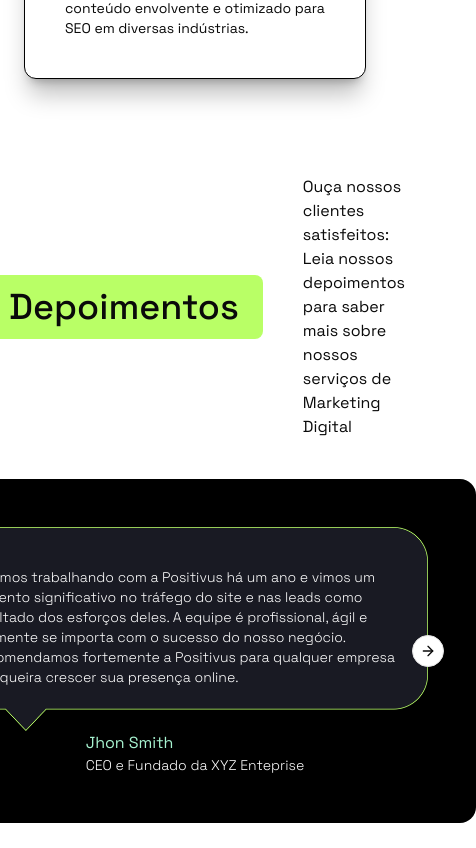
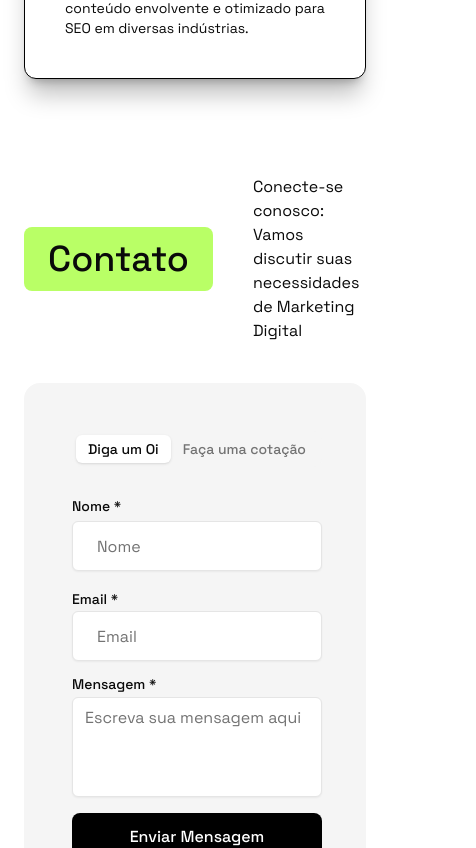
Before and after one commit to RaphaelFreitasDEVFull/landingpage, a Next.js app: page / in a window 390 px wide. Shown: the part 8480-9328 px from the top of the page, 476 px wide, since content can reach past the window. Built offline with nearby package versions, Linux system fonts and the light colour scheme.

Commit message:
fix: fix

```diff
--- a/app/components/pages/home/testimonies/index.tsx
+++ b/app/components/pages/home/testimonies/index.tsx
@@ -10,12 +10,12 @@ import Image from 'next/image'
 
 const Testimonies = () => {
   return (
-    <section className="container py-12 flex flex-col gap-10 items-center ">
+    <section className="container py-12  flex-col gap-10 items-center hidden lg:flex ">
       <TitlePage
         title="Depoimentos"
         subtitle="Ouça nossos clientes satisfeitos: Leia nossos depoimentos para saber mais sobre nossos serviços de Marketing Digital"
       />
-      <div className="bg-black p-12 rounded-2xl">
+      <div className="bg-black p-12 rounded-2xl ">
         <Carousel>
           <CarouselContent>
             <CarouselItem className="flex flex-col items-center w-full justify-center">
```
